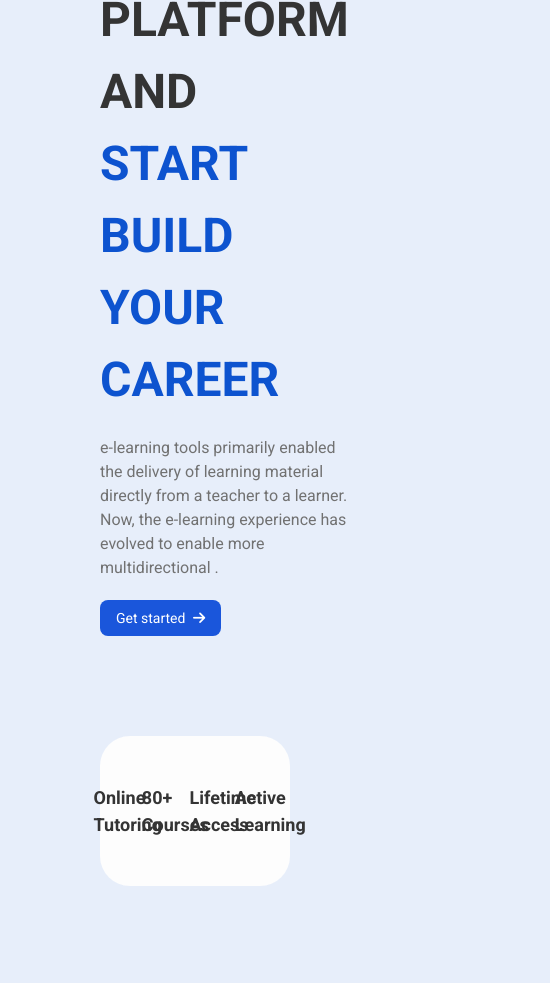
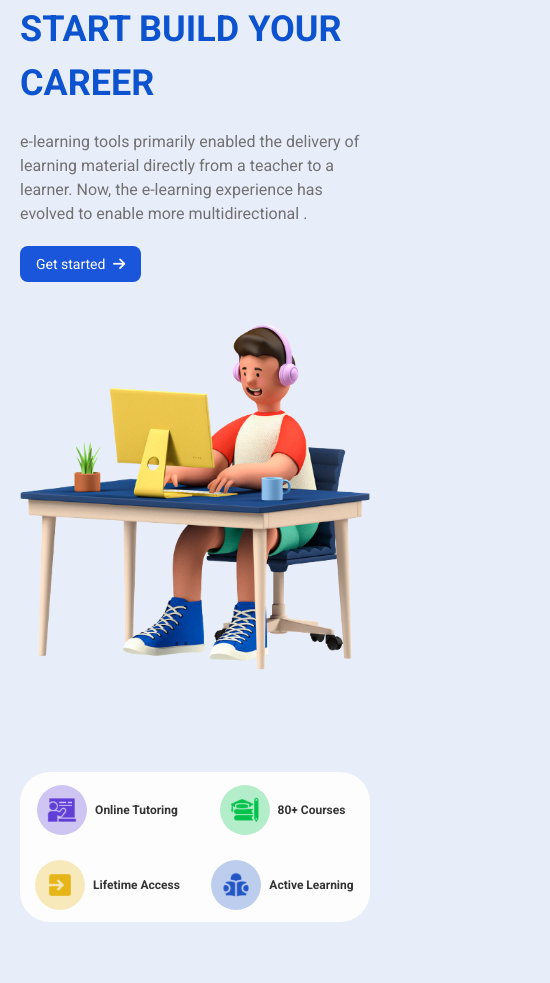
Before and after one commit to YithSopheaktra8/e-learning-mini-project, a website: page html/index.html in a window 390 px wide. Shown: the part 350-1333 px from the top of the page, 550 px wide, since content can reach past the window. Drawn offline with nearby package versions, Linux system fonts and the light colour scheme; a web font is replaced by a local one.

Commit message:
finished responsive for mobile in homepage

```diff
--- a/html/index.html
+++ b/html/index.html
@@ -71,15 +71,15 @@
 	</header>
 	<main>
 		<!-- head start -->
-		<section class="px-[100px] flex justify-between items-center my-[100px]">
+		<section class="px-[20px] md:px-[100px] flex flex-col justify-between items-center my-[100px] lg:flex-row">
 			<!-- header text start -->
-			<div class="w-[610px] gap-[20px] flex flex-col">
-				<h1 class="text-5xl uppercase font-semibold leading-normal text-text-black">
+			<div class=" md:w-[610px] gap-[20px] flex flex-col">
+				<h1 class="text-[36px] md:text-5xl uppercase font-semibold leading-normal text-text-black">
 					Learning with our <br />
 					platform and <br />
 					<span class="text-primary">start build your career</span>
 				</h1>
-				<p class="text-text-black10">
+				<p class="text-text-black10 ">
 					e-learning tools primarily enabled the delivery of
 					learning material directly from a teacher to a learner.
 					Now, the e-learning experience has evolved to enable
@@ -95,42 +95,42 @@
 			</div>
 			<!-- header text end -->
 			<div class="">
-				<img class="w-[445px] h-[450px] object-cover" src="../images/leamning.png" alt="header-images" />
+				<img class="mt-10 md:w-[445px] md:h-[450px] md:mt-0 object-cover" src="../images/leamning.png" alt="header-images" />
 			</div>
 		</section>
 		<!-- head end -->
 		<!-- promote start -->
-		<section class="px-[100px] mb-[100px]">
-			<div class="h-[150px] w-full bg-background-white rounded-[30px] grid grid-cols-4">
+		<section class="px-[20px] md:px-[100px] mb-[100px]">
+			<div class="h-[150px] w-full bg-background-white rounded-[30px] grid grid-cols-2 md:grid-cols-4">
 				<div class="flex items-center justify-center">
-					<div class="w-[80px] h-[80px] rounded-full bg-[#CFC5F3] grid place-content-center">
-						<img src="../images/Teacher.png" alt="teacher icon" />
+					<div class="w-[50px] h-[50px] md:w-[80px] md:h-[80px] rounded-full bg-[#CFC5F3] grid place-content-center">
+						<img class="w-[30px] md:w-full" src="../images/Teacher.png" alt="teacher icon" />
 					</div>
-					<p class="ml-2 font-bold text-[18px] text-text-black">
+					<p class="ml-2 font-bold text-[12px] md:text-[18px] text-text-black">
 						Online Tutoring
 					</p>
 				</div>
 				<div class="flex items-center justify-center">
-					<div class="w-[80px] h-[80px] rounded-full bg-[#B4EDCA] grid place-content-center justif">
-						<img src="../images/Teaching.png" alt="teacher icon" />
+					<div class="w-[50px] h-[50px] md:w-[80px] md:h-[80px] rounded-full bg-[#B4EDCA] grid place-content-center justif">
+						<img class="w-[30px] md:w-full" src="../images/Teaching.png" alt="teacher icon" />
 					</div>
-					<p class="ml-2 font-bold text-[18px] text-text-black">
+					<p  class="ml-2 font-bold text-[12px] md:text-[18px] text-text-black">
 						80+ Courses
 					</p>
 				</div>
 				<div class="flex items-center justify-center">
-					<div class="w-[80px] h-[80px] rounded-full bg-[#F7E9BA] grid place-content-center">
-						<img src="../images/Enter.png" alt="teacher icon" />
+					<div class="w-[50px] h-[50px] md:w-[80px] md:h-[80px] rounded-full bg-[#F7E9BA] grid place-content-center">
+						<img class="w-[30px] md:w-full" src="../images/Enter.png" alt="teacher icon" />
 					</div>
-					<p class="ml-2 font-bold text-[18px] text-text-black">
+					<p class="ml-2 font-bold text-[12px] md:text-[18px] text-text-black">
 						Lifetime Access
 					</p>
 				</div>
 				<div class="flex items-center justify-center">
-					<div class="w-[80px] h-[80px] rounded-full bg-[#BDCDEE] grid place-content-center">
-						<img src="../images/Reading.png" alt="teacher icon" />
+					<div class="w-[50px] h-[50px] md:w-[80px] md:h-[80px] rounded-full bg-[#BDCDEE] grid place-content-center">
+						<img class="w-[30px] md:w-full" src="../images/Reading.png" alt="teacher icon" />
 					</div>
-					<p class="ml-2 font-bold text-[18px] text-text-black">
+					<p class="ml-2 font-bold text-[12px] md:text-[18px] text-text-black">
 						Active Learning
 					</p>
 				</div>
@@ -139,7 +139,7 @@
 		<!-- promote end -->
 		<!-- why need start -->
 		<section
-			class="h-[500px] w-full bg-background-white px-[100px] grid grid-cols-3 gap-[80px] items-center mb-[100px]">
+			class="w-full bg-background-white px-[20px] md:px-[100px] py-[70px] grid md:grid-cols-3 gap-[40px] md:gap-[80px] items-center mb-[100px]">
 			<div>
 				<p class="text-[36px] font-medium text-text-black">
 					Why we <br />need I-Learn
@@ -185,9 +185,9 @@
 		</section>
 		<!-- why need end -->
 		<!-- browser by categories start -->
-		<section class="px-[100px] mb-[100px]">
+		<section class="px-[20px] md:px-[100px] mb-[100px]">
 			<p class="text-center text-[36px] font-medium mb-[70px] text-text-black">Browser By Category</p>
-			<div class="w-full grid grid-cols-4 justify-between gap-[80px]">
+			<div class="w-full grid grid-cols-2 md:grid-cols-4 justify-between gap-[20px] md:gap-[80px]">
 				<div class="rounded-[20px] bg-background-white  h-[250px] grid place-content-center">
 					<img class="w-[160px]" src="../images/coding.png" alt="development">
 					<p class="text-center font-medium text-[20px] text-text-black">Development</p>
@@ -208,9 +208,9 @@
 		</section>
 		<!-- browser by categories end -->
 		<!-- Most Popular course start-->
-		<section class="px-[100px] mb-[100px]">
+		<section class="px-[20px] md:px-[100px] mb-[100px]">
 			<p class="text-center text-[36px] font-medium mb-[70px] text-text-black">Most Popular Course</p>
-			<div class="grid grid-rows-2 grid-cols-3 gap-[80px]">
+			<div class="grid grid-rows-2 md:grid-cols-3 gap-[80px]">
 				<div class="bg-background-white rounded-[15px] overflow-hidden p-[20px]">
 					<img class="rounded-[8px] h-[270px] mb-[24px] object-cover" src="../images/courses/design.jpg"
 						alt="desgin">
@@ -275,8 +275,8 @@
 		</section>
 		<!-- Most Popular course end-->
 		<!-- subscribe start-->
-		<section class="px-[100px]  mb-[100px] bg-background-white">
-			<div class="grid grid-cols-2 items-center">
+		<section class="px-[20px]  md:px-[100px] pb-[50px] md:pb-0  mb-[100px] bg-background-white">
+			<div class="grid md:grid-cols-2 items-center">
 				<img class="justify-self-start" src="../images/subscribe.png" alt="">
 				<div class="text-center justify-self-end">
 					<p class="font-medium text-[36px] text-text-black mb-[20px]">Subscribe For Get Update <br> Every New courses
@@ -305,14 +305,14 @@
 		</section>
 		<!-- subscribe end-->
 	</main>
-	<footer class="mb-[50px] px-[100px]">
+	<footer class="mb-[50px] px-[20px] md:px-[100px]">
 		<div class="grid grid-cols-2">
 			<div>
 				<a href="./index.html" class="flex items-center space-x-3 rtl:space-x-reverse">
 					<span
 						class="self-center text-[36px] text-primary font-logo font-semibold whitespace-nowrap dark:text-white">I-Learn</span>
 				</a>
-				<p class="text-text-black10 w-[450px]">up skill for the better future <br>
+				<p class="text-text-black10 md:w-[450px]">up skill for the better future <br>
 					with I-LEARN you will develop your skill to be a professional on your specific skill and a better future</p>
 			</div>
 			<div class="text-right">
```
Also changed, not shown: css/output.css.
